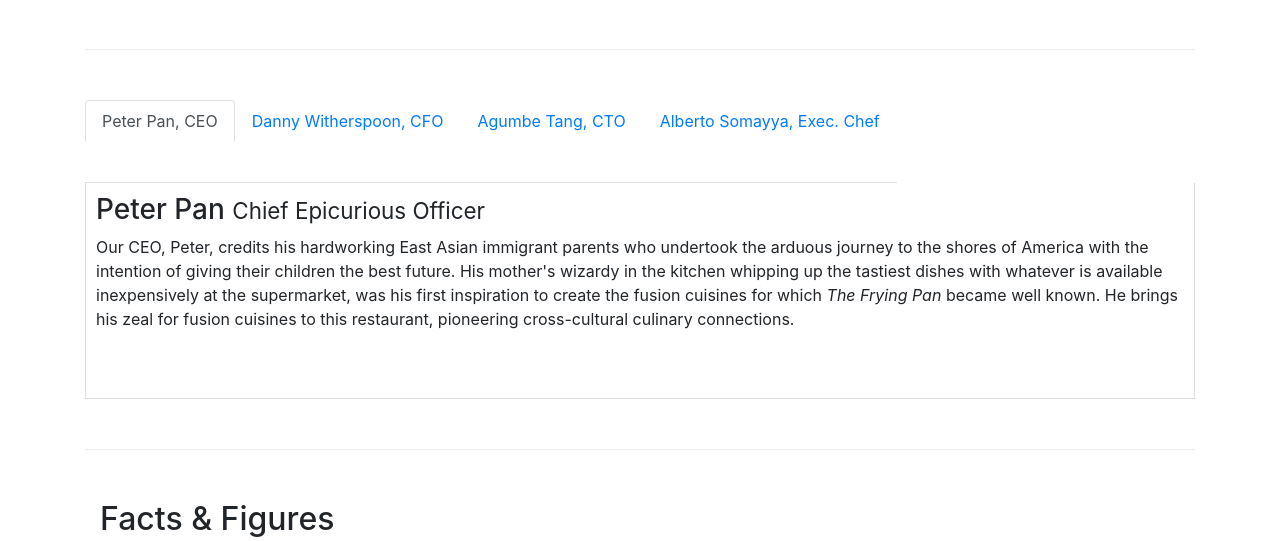
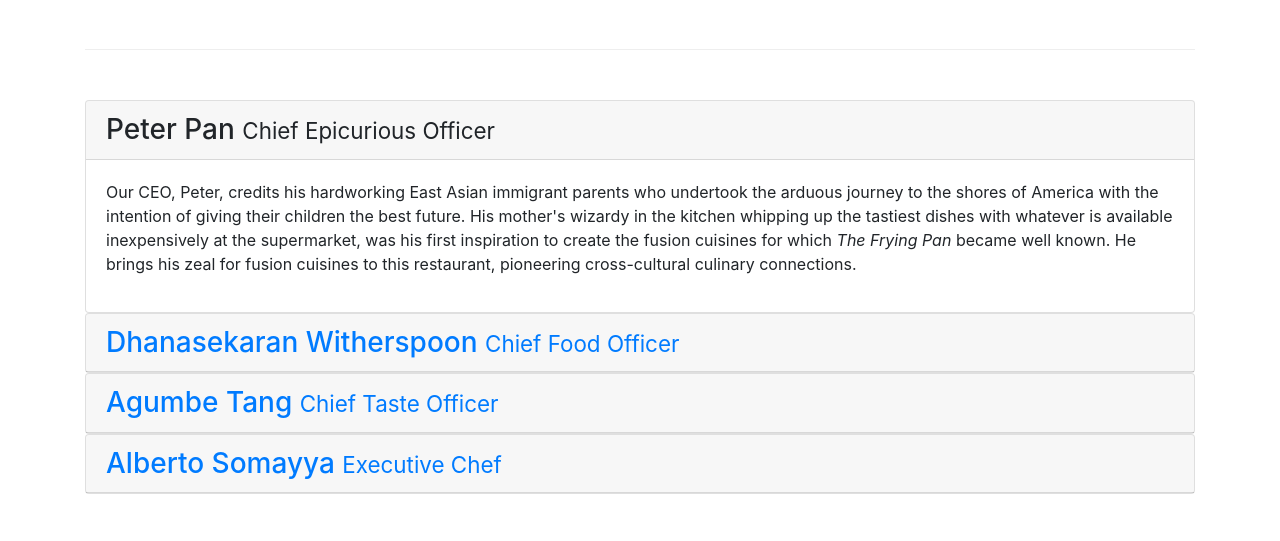
Before and after one commit to emyduke/Front-End-Web-UI-Frameworks-and-Tools-Bootstrap-4, a website: page aboutus.html in a window 1280 px wide. Shown: the part 922-1463 px from the top of the page. Drawn offline with nearby package versions, Linux system fonts and the light colour scheme.

Commit message:
Accordion

```diff
--- a/aboutus.html
+++ b/aboutus.html
@@ -2,7 +2,7 @@
 <html lang="en">
 
 <head>
-    <meta name="viewport" content="width=device-width initial-scale=1, shrink-to-fit=no" >
+    <meta name="viewport" content="width=device-width initial-scale=1, shrink-to-fit=no">
     <link rel="stylesheet" href="node_modules/bootstrap/dist/css/bootstrap.min.css">
     <link rel="stylesheet" href="node_modules/font-awesome/css/font-awesome.min.css">
     <link rel="stylesheet" href="node_modules/bootstrap-social/bootstrap-social.css">
@@ -20,10 +20,14 @@
                 <a class="navbar-brand mr-auto" href="./index.html"><img src="img/logo.png" height="30" width="41"></a>
 
                 <ul class="navbar-nav mr-auto">
-                    <li class="nav-item"><a class="nav-link" href="./index.html"><span class="fa fa-home fa-lg"></span> Home</a></li>
-                    <li class="nav-item active"><a class="nav-link" href="#"><span class="fa fa-info fa-lg"></span> About</a></li>
-                    <li class="nav-item"><a class="nav-link" href="#"><span class="fa fa-list fa-lg"></span> Menu</a></li>
-                    <li class="nav-item"><a class="nav-link" href="./contactus.html"><span class="fa fa-address-card fa-lg"></span> Contact</a></li>
+                    <li class="nav-item"><a class="nav-link" href="./index.html"><span class="fa fa-home fa-lg"></span>
+                            Home</a></li>
+                    <li class="nav-item active"><a class="nav-link" href="#"><span class="fa fa-info fa-lg"></span>
+                            About</a></li>
+                    <li class="nav-item"><a class="nav-link" href="#"><span class="fa fa-list fa-lg"></span> Menu</a>
+                    </li>
+                    <li class="nav-item"><a class="nav-link" href="./contactus.html"><span
+                                class="fa fa-address-card fa-lg"></span> Contact</a></li>
                 </ul>
             </div>
         </div>
@@ -33,7 +37,8 @@
             <div class="row row-header">
                 <div class="col-12 col-sm-6">
                     <h1>Ristorante con Fusion</h1>
-                    <p>We take inspiration from the World's best cuisines, and create a unique fusion experience. Our lipsmacking creations will tickle your culinary senses!</p>
+                    <p>We take inspiration from the World's best cuisines, and create a unique fusion experience. Our
+                        lipsmacking creations will tickle your culinary senses!</p>
                 </div>
                 <div class="col-12 col-sm align-self-center">
                     <img src="img/logo.png" class="img-fluid">
@@ -59,8 +64,13 @@
         <div class="row row-content">
             <div class="col-sm-6">
                 <h2>Our History</h2>
-                <p>Started in 2010, Ristorante con Fusion quickly established itself as a culinary icon par excellence in Hong Kong. With its unique brand of world fusion cuisine that can be found nowhere else, it enjoys patronage from the A-list clientele in Hong Kong.  Featuring four of the best three-star Michelin chefs in the world, you never know what will arrive on your plate the next time you visit us.</p>
-                <p>The restaurant traces its humble beginnings to <em>The Frying Pan</em>, a successful chain started by our CEO, Mr. Peter Pan, that featured for the first time the world's best cuisines in a pan.</p>
+                <p>Started in 2010, Ristorante con Fusion quickly established itself as a culinary icon par excellence
+                    in Hong Kong. With its unique brand of world fusion cuisine that can be found nowhere else, it
+                    enjoys patronage from the A-list clientele in Hong Kong. Featuring four of the best three-star
+                    Michelin chefs in the world, you never know what will arrive on your plate the next time you visit
+                    us.</p>
+                <p>The restaurant traces its humble beginnings to <em>The Frying Pan</em>, a successful chain started by
+                    our CEO, Mr. Peter Pan, that featured for the first time the world's best cuisines in a pan.</p>
             </div>
             <div class="col-12 col-sm-6">
                 <div class="card">
@@ -95,40 +105,84 @@
 
 
         <div class="row row-content">
-            <ul class="nav nav-tabs">
-                <li class="nav-item">
-                  <a class="nav-link active" href="#peter"
-                    role="tab" data-toggle="tab">Peter Pan, CEO</a>
-                </li>
-                <li class="nav-item">
-                  <a class="nav-link" href="#danny" role="tab"
-                    data-toggle="tab">Danny Witherspoon, CFO</a>
-                </li>
-                <li class="nav-item">
-                  <a class="nav-link" href="#agumbe"role="tab"
-                    data-toggle="tab">Agumbe Tang, CTO</a>
-                </li>
-                <li class="nav-item">
-                  <a class="nav-link" href="#alberto" role="tab"
-                    data-toggle="tab">Alberto Somayya, Exec. Chef</a>
-                </li>
-            </ul>
-            <div class="tab-content">
-                <div role="tabpanel" class="tab-pane fade show active" id="peter">
-                    <h3>Peter Pan <small>Chief Epicurious Officer</small></h3>
-                    <p class="d-none d-sm-block">Our CEO, Peter, credits his hardworking East Asian immigrant parents who undertook the arduous journey to the shores of America with the intention of giving their children the best future. His mother's wizardy in the kitchen whipping up the tastiest dishes with whatever is available inexpensively at the supermarket, was his first inspiration to create the fusion cuisines for which <em>The Frying Pan</em> became well known. He brings his zeal for fusion cuisines to this restaurant, pioneering cross-cultural culinary connections.</p>
+            <div id="accordion" class="w-100">
+                <div class="card w-100">
+                    <div class="card-header" role="tab" id="peterhead">
+                        <h3 class="mb-0">
+                            <a data-toggle="collapse" data-target="#peter">
+                                Peter Pan <small>Chief Epicurious Officer</small>
+                            </a>
+                        </h3>
                     </div>
-                <div role="tabpanel" class="tab-pane fade show" id="danny">
-                    <h3>Dhanasekaran Witherspoon <small>Chief Food Officer</small></h3>
-                    <p class="d-none d-sm-block">Our CFO, Danny, as he is affectionately referred to by his colleagues, comes from a long established family tradition in farming and produce. His experiences growing up on a farm in the Australian outback gave him great appreciation for varieties of food sources. As he puts it in his own words, <em>Everything that runs, wins, and everything that stays, pays!</em></p>
+                    <div class="collapse show" id="peter" data-parent="#accordion">
+                        <div class="card-body">
+                            <p class="d-none d-sm-block">Our CEO, Peter, credits his hardworking East Asian immigrant
+                                parents who undertook the arduous journey to the shores of America with the intention of
+                                giving their children the best future. His mother's wizardy in the kitchen whipping up
+                                the tastiest dishes with whatever is available inexpensively at the supermarket, was his
+                                first inspiration to create the fusion cuisines for which <em>The Frying Pan</em> became
+                                well known. He brings his zeal for fusion cuisines to this restaurant, pioneering
+                                cross-cultural culinary connections.</p>
                         </div>
-                <div role="tabpanel" class="tab-pane fade show" id="agumbe">
-                    <h3>Agumbe Tang <small>Chief Taste Officer</small></h3>
-                    <p class="d-none d-sm-block">Blessed with the most discerning gustatory sense, Agumbe, our CTO, personally ensures that every dish that we serve meets his exacting tastes. Our chefs dread the tongue lashing that ensues if their dish does not meet his exacting standards. He lives by his motto, <em>You click only if you survive my lick.</em></p>
                     </div>
-                <div role="tabpanel" class="tab-pane fade show" id="alberto">
-                    <h3>Alberto Somayya <small>Executive Chef</small></h3>
-                <p class="d-none d-sm-block">Award winning three-star Michelin chef with wide International experience having worked closely with whos-who in the culinary world, he specializes in creating mouthwatering Indo-Italian fusion experiences. He says, <em>Put together the cuisines from the two craziest cultures, and you get a winning hit! Amma Mia!</em></p>
+                </div>
+
+                <div class="card w-100">
+                    <div class="card-header" role="tab" id="dannyhead">
+                        <h3 class="mb-0">
+                            <a class="collapsed" data-toggle="collapse" data-target="#danny">
+                                Dhanasekaran Witherspoon <small>Chief Food Officer</small>
+                            </a>
+                        </h3>
+                    </div>
+                    <div class="collapse" id="danny" data-parent="#accordion">
+                        <div class="card-body">
+                            <p class="d-none d-sm-block">Our CFO, Danny, as he is affectionately referred to by his
+                                colleagues, comes from a long established family tradition in farming and produce. His
+                                experiences growing up on a farm in the Australian outback gave him great appreciation
+                                for
+                                varieties of food sources. As he puts it in his own words, <em>Everything that runs,
+                                    wins,
+                                    and everything that stays, pays!</em></p>
+                        </div>
+                    </div>
+                </div>
+                <div class="card w-100">
+                    <div class="card-header" role="tab" id="agumbehead">
+                        <h3 class="mb-0">
+                            <a class="collapsed" data-toggle="collapse" data-target="#agumbe">
+                                Agumbe Tang <small>Chief Taste Officer</small>
+                            </a>
+                        </h3>
+                    </div>
+                    <div class="collapse" id="agumbe" data-parent="#accordion">
+                        <div class="card-body">
+                            <p class="d-none d-sm-block">Blessed with the most discerning gustatory sense, Agumbe, our
+                                CTO,
+                                personally ensures that every dish that we serve meets his exacting tastes. Our chefs
+                                dread
+                                the tongue lashing that ensues if their dish does not meet his exacting standards. He
+                                lives
+                                by his motto, <em>You click only if you survive my lick.</em></p>
+                        </div>
+                    </div>
+                </div>
+                <div class="card w-100">
+                    <div class="card-header" role="tab" id="albertohead">
+                        <h3 class="mb-0">
+                            <a class="collapsed" data-toggle="collapse" data-target="#alberto">
+                                Alberto Somayya <small>Executive Chef</small>
+                            </a>
+                        </h3>
+                    </div>
+                    <div class="collapse" id="alberto" data-parent="#accordion">
+                        <div class="card-body">
+                            <p class="d-none d-sm-block">Award winning three-star Michelin chef with wide International
+                                experience having worked closely with whos-who in the culinary world, he specializes in
+                                creating mouthwatering Indo-Italian fusion experiences. He says, <em>Put together the
+                                    cuisines from the two craziest cultures, and you get a winning hit! Amma Mia!</em>
+                            </p>
+                        </div>
                     </div>
                 </div>
             </div>
@@ -208,11 +262,16 @@
                     </div>
                     <div class="col-12 col-sm-4 align-self-center">
                         <div class="text-center">
-                        <a class="btn btn-social-icon btn-google" href="http://google.com/+"><i class="fa fa-google-plus"></i></a>
-                        <a class="btn btn-social-icon btn-facebook" href="http://www.facebook.com/profile.php?id="><i class="fa fa-facebook"></i></a>
-                        <a class="btn btn-social-icon btn-linkedin" href="http://www.linkedin.com/in/"><i class="fa fa-linkedin"></i></a>
-                        <a class="btn btn-social-icon btn-twitter" href="http://twitter.com/"><i class="fa fa-twitter"></i></a>
-                        <a class="btn btn-social-icon btn-google" href="http://youtube.com/"><i class="fa fa-youtube"></i></a>
+                            <a class="btn btn-social-icon btn-google" href="http://google.com/+"><i
+                                    class="fa fa-google-plus"></i></a>
+                            <a class="btn btn-social-icon btn-facebook"
+                                href="http://www.facebook.com/profile.php?id="><i class="fa fa-facebook"></i></a>
+                            <a class="btn btn-social-icon btn-linkedin" href="http://www.linkedin.com/in/"><i
+                                    class="fa fa-linkedin"></i></a>
+                            <a class="btn btn-social-icon btn-twitter" href="http://twitter.com/"><i
+                                    class="fa fa-twitter"></i></a>
+                            <a class="btn btn-social-icon btn-google" href="http://youtube.com/"><i
+                                    class="fa fa-youtube"></i></a>
                             <a class="btn btn-social-icon" href="mailto:"><i class="fa fa-envelope-o"></i></a>
                         </div>
                     </div>
@@ -231,4 +290,5 @@
         <script src="node_modules/bootstrap/dist/js/bootstrap.min.js"></script>
 
 </body>
+
 </html>
```
Also changed, not shown: 1 other file. Lines whose indentation alone changed are shown as unchanged.
